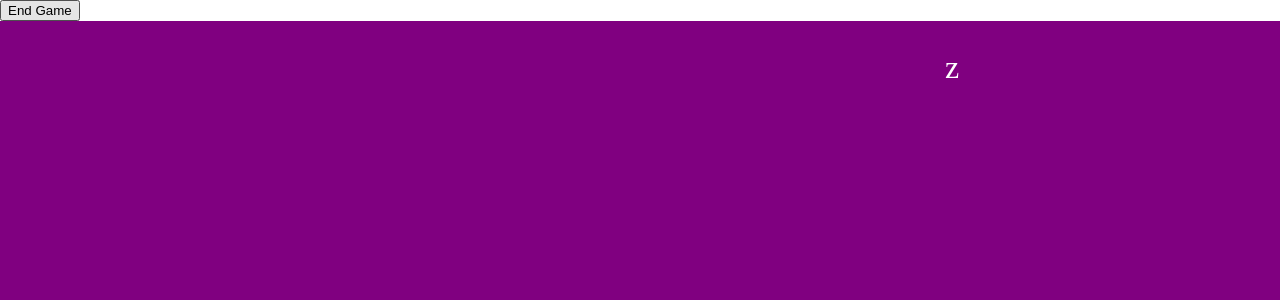
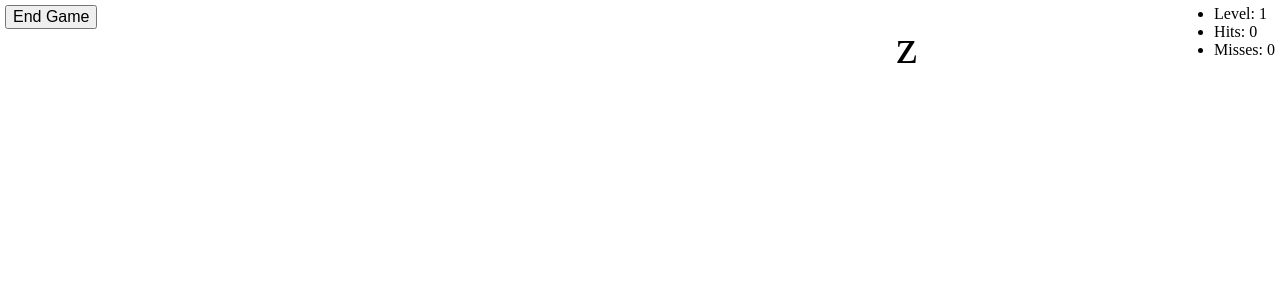
Before and after one commit to jonmagic/jmg, a React (Vite) app in the folder games/keyfall/: page / in a window 1280 px wide. Both pictures are taken after a click on the button "Start Game". Shown: the top 300 px of the page. Built offline with nearby package versions, Linux system fonts and the light colour scheme.

Commit message:
Now the game is actually fun!

```diff
--- a/games/keyfall/src/game.tsx
+++ b/games/keyfall/src/game.tsx
@@ -1,41 +1,76 @@
 import { useCallback, useEffect, useRef, useState } from 'react'
-
-interface KeyProps {
-  character: string
-  x: number
-  y: number
-}
+import Key, { KeyProps } from './key.tsx'
 
 const lowercase = 'abcdefghijklmnopqrstuvwxyz'.split('')
 const uppercase = 'ABCDEFGHIJKLMNOPQRSTUVWXYZ'.split('')
 const numbers = '0123456789'.split('')
 const all = [...lowercase, ...uppercase, ...numbers]
 
+const randomString = (length: number) => {
+  let result = ''
+  const charactersLength = all.length
+  for (let i = 0; i < length; i++) {
+    result += all.join().charAt(Math.floor(Math.random()*charactersLength))
+  }
+  return result
+}
+
 function Game() {
-  const { current: [width, height] } = useRef([window.innerWidth, window.innerHeight])
+  const windowSize = useRef({ width: window.innerWidth, height: window.innerHeight })
+  const startTime = useRef(Date.now())
   const [keys, setKeys] = useState<Array<KeyProps>>([])
+  const [level, setLevel] = useState<number>(1)
+  const [hits, setHits] = useState<number>(0)
+  const [misses, setMisses] = useState<number>(0)
+
+  const removeKey = useCallback((id: string) => {
+    setKeys((keys) => keys.filter((k) => k.id !== id))
+  }, [])
+
   const handleKeyPress = useCallback((event: KeyboardEvent) => {
-    const { key } = event
-    setKeys((keys) => keys.filter((k) => k.character !== key))
-  }, [])
+    const { key, shiftKey } = event
+
+    if (shiftKey && key === 'Shift') return
+
+    const keyIndex = keys.findIndex((k) => k.character === key)
+    const k = keys[keyIndex]
+    if (k) {
+      removeKey(k.id)
+      setHits((hits) => hits + 1)
+    } else {
+      setMisses((misses) => misses + 1)
+    }
+  }, [keys, removeKey])
 
   // Update key positions
   useEffect(() => {
     const interval = setInterval(() => {
+      // increase level every 30 seconds
+      if (Date.now() - startTime.current > 30000) {
+        setLevel((level) => level + 1)
+        startTime.current = Date.now()
+      }
+
       // remove key if it's off the screen
-      setKeys((keys) => keys.filter((k) => k.y < height))
+      keys.forEach((k) => {
+        if (k.y > windowSize.current.height) {
+          removeKey(k.id)
+          setMisses((misses) => misses + 1)
+        }
+      })
 
       // add key if there are less than current max
-      if (keys.length < 1) {
+      if (keys.length < level) {
         const character = all[Math.floor(Math.random() * all.length)]
-        const x = Math.floor(Math.random() * width)
-        const y = 0
-        setKeys((keys) => [...keys, { character, x, y }])
+        const x = Math.floor(Math.random() * (windowSize.current.width - 100)) + 25
+        const y = -20
+        const id = randomString(6)
+        setKeys((keys) => [...keys, { character, x, y, id }])
       }
 
-      // update key positions
-      setKeys((keys) => keys.map((k) => ({ ...k, y: k.y + 1 })))
-    }, 100)
+      // update key positions, increase speed with level
+      setKeys((keys) => keys.map((k) => ({ ...k, y: k.y + (2**(level/2))/10 })))
+    }, 10)
 
     return () => clearInterval(interval)
   })
@@ -50,28 +85,24 @@ function Game() {
   }, [handleKeyPress])
 
   return (
-    <div style={{
-      width,
-      height,
-      display: 'block',
-      position: 'absolute',
-      backgroundColor: 'purple',
-    }}>
+    <>
+      <ul
+        style={{
+          margin: 0,
+          padding: 0,
+          position: 'absolute',
+          top: 5,
+          right: 5,
+          fontSize: '1em',
+        }}>
+        <li>Level: {level}</li>
+        <li>Hits: {hits}</li>
+        <li>Misses: {misses}</li>
+      </ul>
       {keys.map((key) => (
-        <div
-          key={key.character}
-          style={{
-            position: 'absolute',
-            top: key.y,
-            left: key.x,
-            fontSize: '2em',
-            color: 'white',
-          }}
-        >
-          {key.character}
-        </div>
+        <Key key={key.id} id={key.id} character={key.character} x={key.x} y={key.y} />
       ))}
-    </div>
+    </>
   )
 }
 
--- /dev/null
+++ b/games/keyfall/src/key.tsx
@@ -0,0 +1,25 @@
+export interface KeyProps {
+  id: string
+  character: string
+  x: number
+  y: number
+}
+
+function Key({ character, x, y }: KeyProps) {
+  return (
+    <div
+      key={character}
+      style={{
+        position: 'absolute',
+        top: y,
+        left: x,
+        fontSize: '3em',
+        color: '#000000',
+      }}
+    >
+      {character}
+    </div>
+  )
+}
+
+export default Key
--- a/games/keyfall/src/keyfall.tsx
+++ b/games/keyfall/src/keyfall.tsx
@@ -12,17 +12,21 @@ function Keyfall() {
     setGame(<Game />)
   }
 
-  if (game) {
-    return (
-      <>
-        <button onClick={endGame}>End Game</button>
-        {game}
-      </>
-    )
-  }
-
   return (
-    <button onClick={startGame}>Start Game</button>
+    <>
+      <button
+        onClick={!game ? startGame : endGame}
+        style={{
+          position: 'absolute',
+          top: 5,
+          left: 5,
+          fontSize: '1em',
+        }}
+      >
+        {!game ? "Start Game" : "End Game"}
+      </button>
+      {game}
+    </>
   )
 }
 
```
